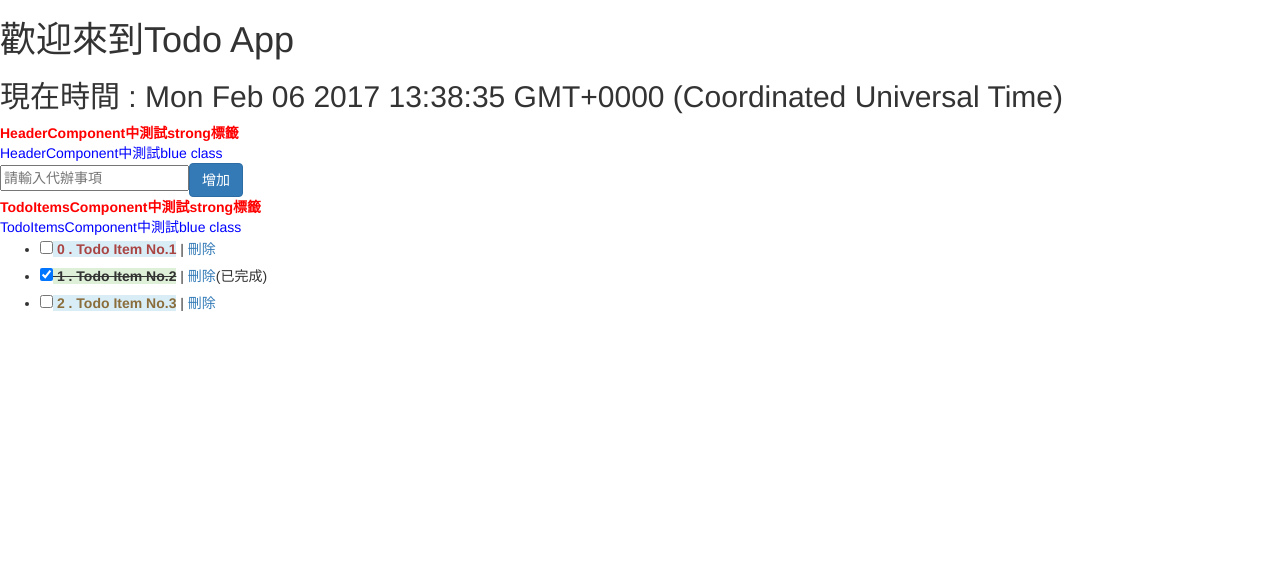
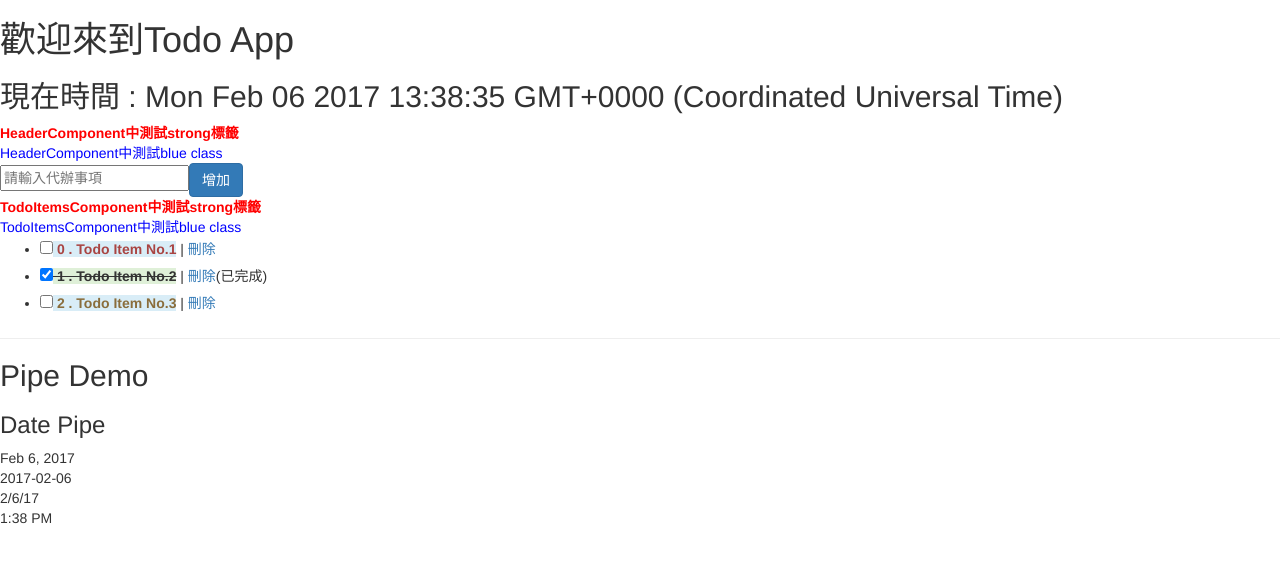
Before and after one commit to wellwind/Angular2DotblogsDemo, an Angular app: page / in a window 1280 px wide. Shown: the top 562 px of the page. Built offline with nearby package versions, Linux system fonts and the light colour scheme.

Commit message:
DatePipe

```diff
--- a/src/app/app.component.html
+++ b/src/app/app.component.html
@@ -3,3 +3,17 @@
 <app-add-form></app-add-form>
 
 <app-todo-items></app-todo-items>
+
+<hr/>
+
+<h2>Pipe Demo</h2>
+
+<h3>Date Pipe</h3>
+
+<div>{{ today | date }}</div>
+
+<div>{{ today | date:'y-MM-dd' }}</div>
+
+<div>{{ today | date:'shortDate' }}</div>
+
+<div>{{ today | date:'shortTime' }}</div>
--- a/src/app/app.component.ts
+++ b/src/app/app.component.ts
@@ -8,7 +8,7 @@ import { Component } from '@angular/core';
 })
 export class AppComponent {
   title = 'app works!';
-
+  today = new Date();
   constructor(private todoListService: TodoListService) {
   }
 }
```
